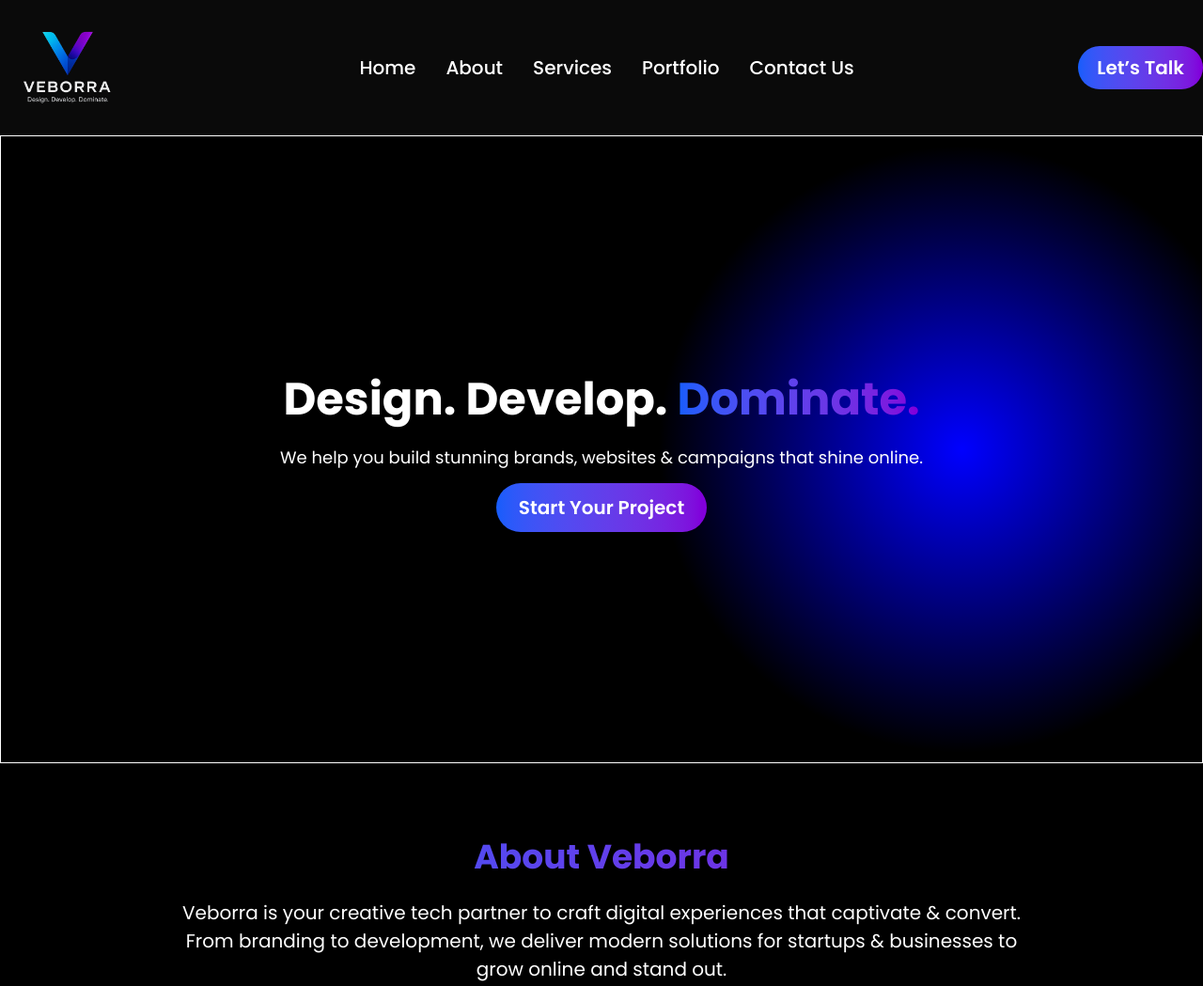
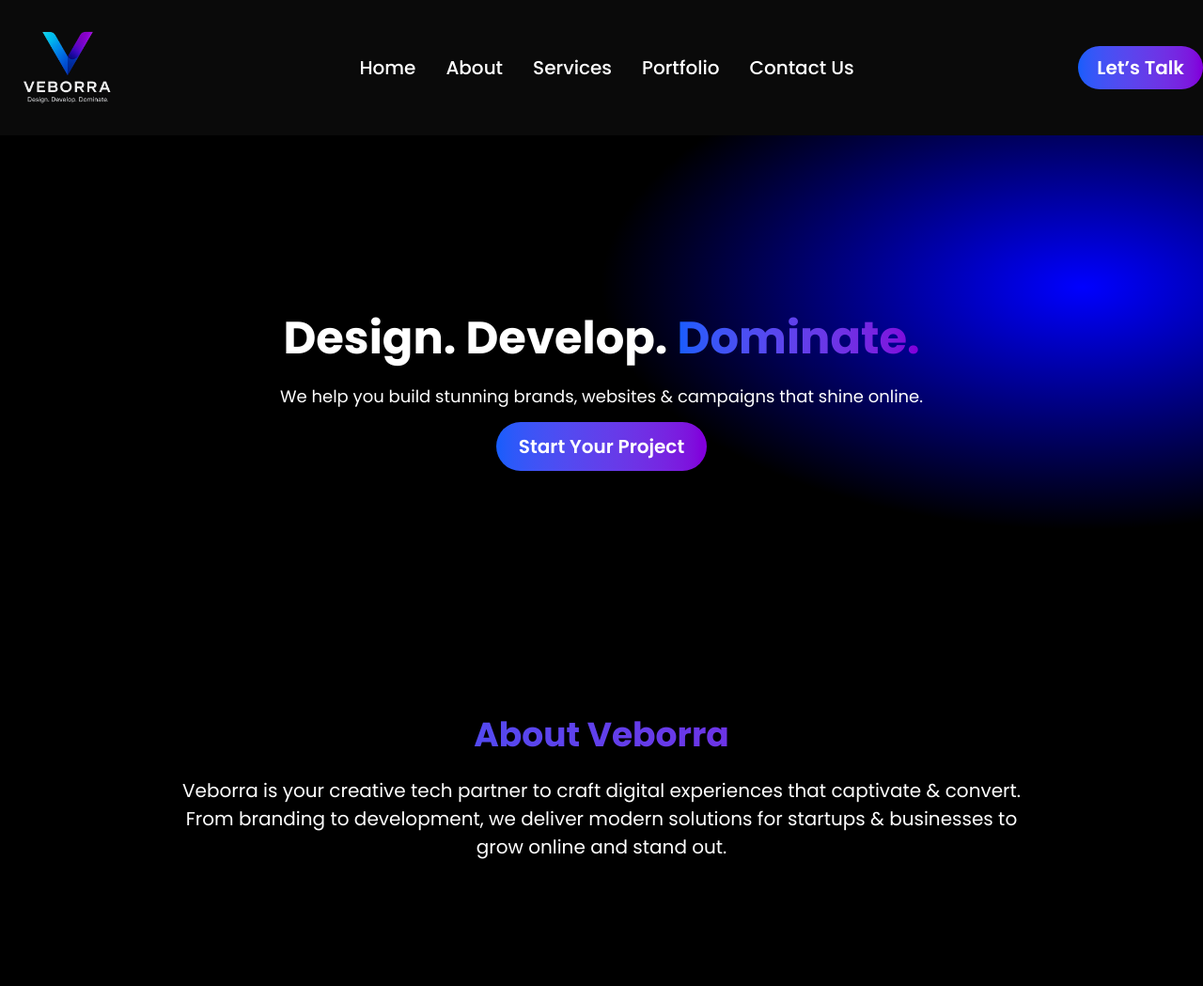
Before and after one commit to Ranjeet2004/veborraaaa, a plain HTML site: page index.html in a window 1280 px wide. Shown: the top 1049 px of the page at 94% size. Drawn offline with nearby package versions, Linux system fonts and the light colour scheme.

Commit message:
tushar-18-07-2025-6-02

```diff
--- a/index.html
+++ b/index.html
@@ -27,7 +27,7 @@
   </nav>
 
   <!-- Hero -->
-  <header class="h-7xl py-64 border text-center py-32 px-4 bg-[radial-gradient(circle_at_calc(100%-20%)_50%,_#00f_0%,_#000_30%)]">
+  <header class="h-7xl text-center py-48 px-4 bg-[radial-gradient(ellipse_50%_60%_at_calc(100%-10%)_30%,_#00f_0%,_#000_80%)]">
     <div class="max-w-4xl mx-auto">
       <h1 class="text-4xl md:text-5xl font-bold mb-6">Design. Develop. <span class="bg-gradient-to-r from-blue-600 to-purple-700 bg-clip-text text-transparent">Dominate.</span></h1>
       <p class="text-lg mb-6">We help you build stunning brands, websites & campaigns that shine online.</p>
```
